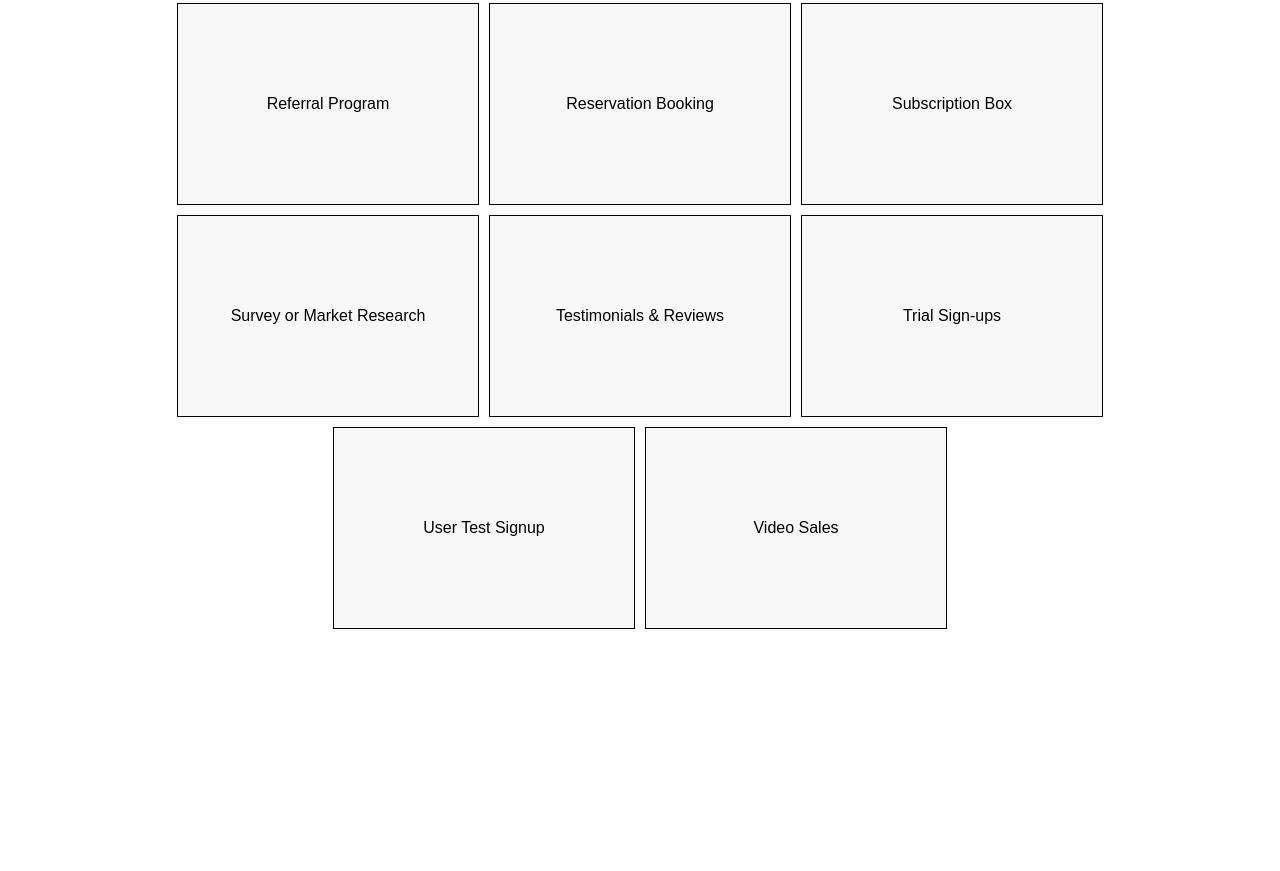
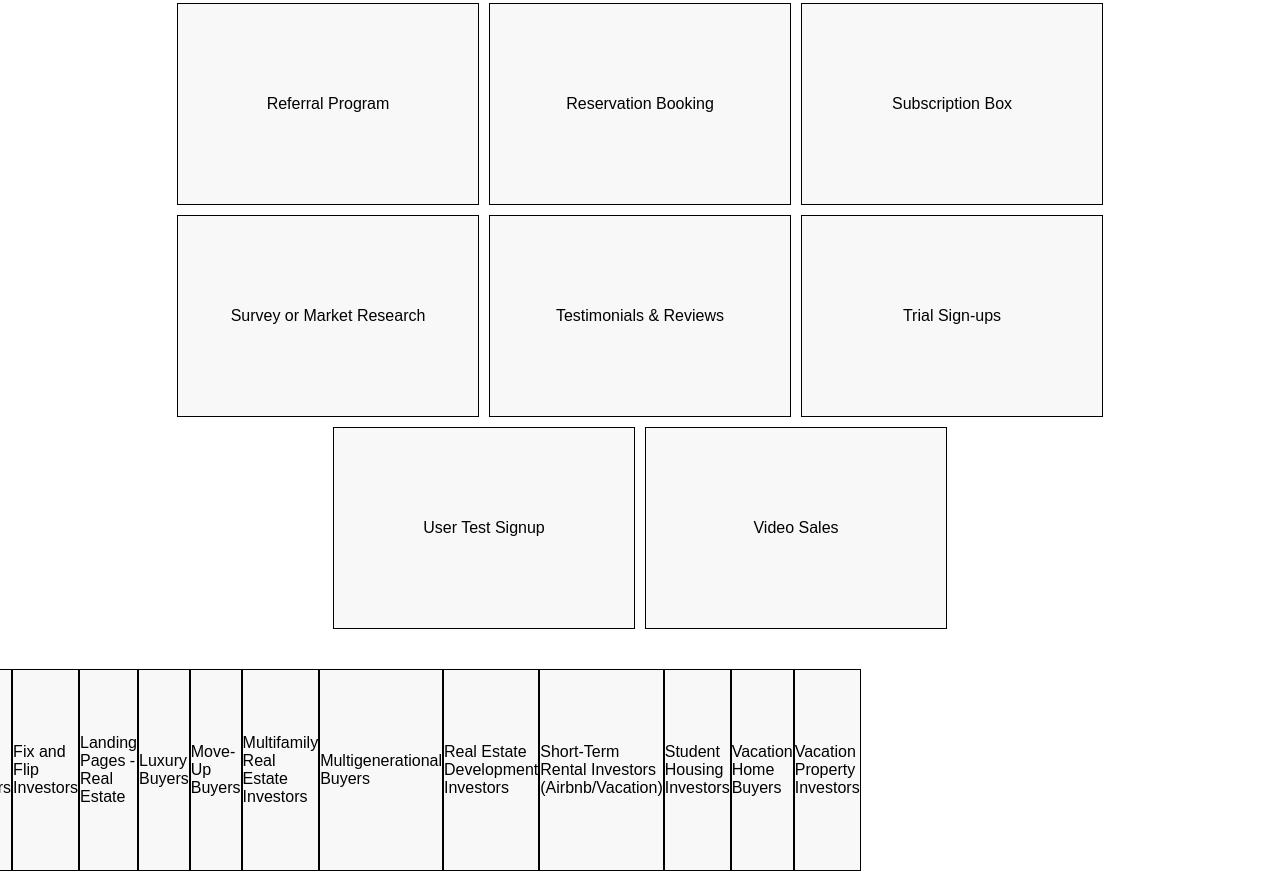
Before and after one commit to julius-altmann-3333/portfolio, a plain HTML site: page index.html in a window 1280 px wide. Shown: the part 4142-5013 px from the top of the page. Before the commit the page ends 4811 px from the top, so only its background shows below. Drawn offline with Linux system fonts and the light colour scheme.

Commit message:
Update index.html

```diff
--- a/index.html
+++ b/index.html
@@ -83,6 +83,25 @@
 	    <div class="websites" onclick="openModal('https://example.com/video-sales')">Video Sales</div>
 	</section>
 
+	<section class="websites" id="real-estate-landingpages">
+
+		<div class="websites" onclick="openModal('https://julius-altmann-3333.github.io/real-estate-landingpages/buy_and_hold_investors.html')">Buy and Hold Investors</div>
+		<div class="websites" onclick="openModal('https://julius-altmann-3333.github.io/real-estate-landingpages/commercial_real_estate_investors.html')">Commercial Real Estate Investors</div>
+		<div class="websites" onclick="openModal('https://julius-altmann-3333.github.io/real-estate-landingpages/downsizers_empty_nesters.html')">Downsizers & Empty Nesters</div>
+		<div class="websites" onclick="openModal('https://julius-altmann-3333.github.io/real-estate-landingpages/first_time_buyers.html')">First-Time Buyers</div>
+		<div class="websites" onclick="openModal('https://julius-altmann-3333.github.io/real-estate-landingpages/fix_and_flip_investors.html')">Fix and Flip Investors</div>
+		<div class="websites" onclick="openModal('https://julius-altmann-3333.github.io/real-estate-landingpages/landingpages_real_estate.html')">Landing Pages - Real Estate</div>
+		<div class="websites" onclick="openModal('https://julius-altmann-3333.github.io/real-estate-landingpages/luxury_buyers.html')">Luxury Buyers</div>
+		<div class="websites" onclick="openModal('https://julius-altmann-3333.github.io/real-estate-landingpages/move_up_buyers.html')">Move-Up Buyers</div>
+		<div class="websites" onclick="openModal('https://julius-altmann-3333.github.io/real-estate-landingpages/multifamily_real_estate_investors.html')">Multifamily Real Estate Investors</div>
+		<div class="websites" onclick="openModal('https://julius-altmann-3333.github.io/real-estate-landingpages/multigenerational_buyers.html')">Multigenerational Buyers</div>
+		<div class="websites" onclick="openModal('https://julius-altmann-3333.github.io/real-estate-landingpages/real_estate_development_investors.html')">Real Estate Development Investors</div>
+		<div class="websites" onclick="openModal('https://julius-altmann-3333.github.io/real-estate-landingpages/short_term_rental_investors_airbnb_vacation_rentals.html')">Short-Term Rental Investors (Airbnb/Vacation)</div>
+		<div class="websites" onclick="openModal('https://julius-altmann-3333.github.io/real-estate-landingpages/student_housing_investors.html')">Student Housing Investors</div>
+		<div class="websites" onclick="openModal('https://julius-altmann-3333.github.io/real-estate-landingpages/vacation_home_buyers.html')">Vacation Home Buyers</div>
+		<div class="websites" onclick="openModal('https://julius-altmann-3333.github.io/real-estate-landingpages/vacation_property_investors_resorts_and_second_homes.html')">Vacation Property Investors</div>
+	</section>
+
 
 	<!-- Modal -->
 	<div id="modal">
```
